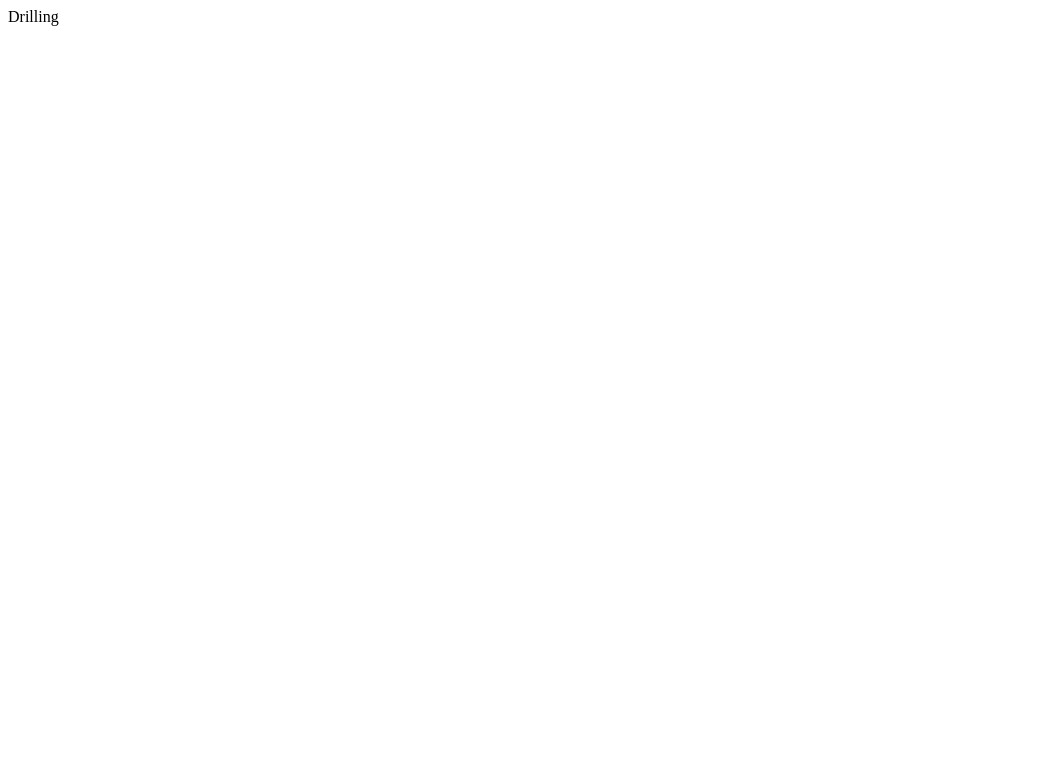
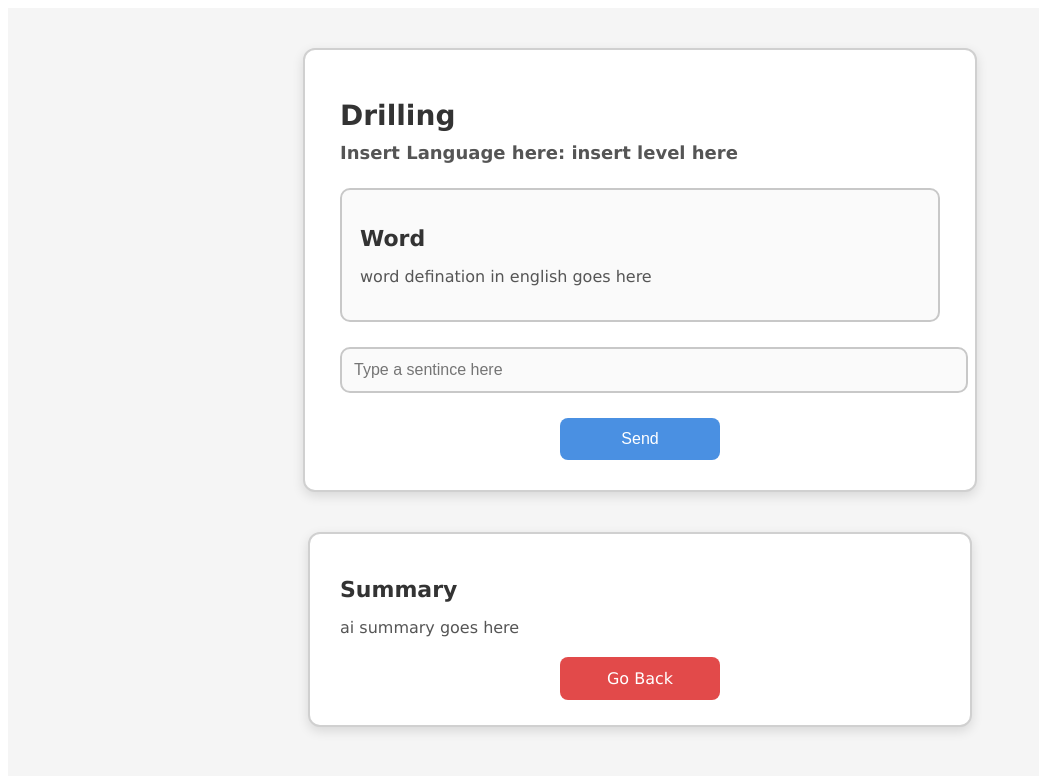
Before and after one commit to Spiderasasen/Learning-a-Language-with-AI, a React (Vite) app in the folder language_tutor/: page /drilling in a window 1280 px wide. Shown: the top 776 px of the page, without its empty margins (0-1039 px from the left). Built offline with nearby package versions, Linux system fonts and the light colour scheme.

Commit message:
finished the style section. now to work on adding the level and the language from the selection tab

```diff
--- a/language_tutor/src/pages/Drilling.jsx
+++ b/language_tutor/src/pages/Drilling.jsx
@@ -1,6 +1,36 @@
+import "../styles/main.css"
+import "../styles/drilling.css"
+import {NavLink} from "react-router-dom";
+
 function Drilling() {
     return (
-        <div>Drilling</div>
+        <div className="main">
+            <div id="drilling_card">
+                <div className="card-title">
+                    <h1>Drilling</h1>
+                    <h2>Insert Language here: insert level here</h2>
+                </div>
+                <div id="drilling_content">
+                    <h2>Word</h2>
+                    <p>word defination in english goes here</p>
+                </div>
+                <div id="user_input">
+                    <input type="text" placeholder="Type a sentince here"/>
+                </div>
+                <div className="card-footer">
+                    <button>Send</button>
+                </div>
+            </div>
+            <div id="ai_summary">
+                <div className="summary">
+                    <h2>Summary</h2>
+                    <p>ai summary goes here</p>
+                </div>
+                <div className="button_sectiont">
+                    <NavLink to="/selection" className="button">Go Back</NavLink>
+                </div>
+            </div>
+        </div>
     )
 }
 export default Drilling;
--- /dev/null
+++ b/language_tutor/src/styles/drilling.css
@@ -0,0 +1,130 @@
+/* Leave button */
+.button_sectiont {
+    margin-top: 20px;
+    text-align: center;
+}
+
+.button_sectiont .button {
+    width: 160px;
+    padding: 12px 0;
+    font-size: 16px;
+    background-color: #e24a4a;
+    color: white;
+    border: none;
+    border-radius: 8px;
+    cursor: pointer;
+    transition: background-color 0.2s ease, box-shadow 0.2s ease;
+}
+
+.button_sectiont .button:hover {
+    background-color: #c03b3b;
+    box-shadow: 0 3px 8px rgba(0,0,0,0.15);
+}
+
+.button_sectiont .button:active {
+    background-color: #a83434;
+}
+
+/* Main wrapper */
+.main {
+    display: flex;
+    flex-direction: column;
+    align-items: center;
+    padding: 40px 0;
+    background-color: #f5f5f5;
+    min-height: 100vh;
+}
+
+/* Drilling card */
+#drilling_card {
+    width: 600px;
+    background-color: #ffffff;
+    border: 2px solid #d0d0d0;
+    border-radius: 12px;
+    padding: 30px 35px;
+    box-shadow: 0 4px 12px rgba(0,0,0,0.12);
+    margin-bottom: 40px;
+}
+
+/* Drilling content section */
+#drilling_content {
+    margin-top: 25px;
+    background-color: #fafafa;
+    border: 2px solid #c8c8c8;
+    padding: 18px;
+    border-radius: 10px;
+}
+
+#drilling_content h2 {
+    font-size: 22px;
+    margin-bottom: 8px;
+    color: #333;
+}
+
+#drilling_content p {
+    font-size: 16px;
+    color: #555;
+}
+
+/* User input section */
+#user_input {
+    margin-top: 25px;
+}
+
+#user_input input {
+    width: 100%;
+    padding: 12px;
+    font-size: 16px;
+    border: 2px solid #c8c8c8;
+    border-radius: 10px;
+    background-color: #fafafa;
+}
+
+/* Footer buttons (Send) */
+.card-footer {
+    margin-top: 25px;
+    display: flex;
+    justify-content: center;
+}
+
+.card-footer button {
+    width: 160px;
+    padding: 12px 0;
+    font-size: 16px;
+    background-color: #4a90e2;
+    color: white;
+    border: none;
+    border-radius: 8px;
+    cursor: pointer;
+    transition: background-color 0.2s ease, box-shadow 0.2s ease;
+}
+
+.card-footer button:hover {
+    background-color: #3b7ac0;
+    box-shadow: 0 3px 8px rgba(0,0,0,0.15);
+}
+
+.card-footer button:active {
+    background-color: #346ea8;
+}
+
+/* Summary card (unchanged structure, styled to match) */
+#ai_summary {
+    width: 600px;
+    background-color: #ffffff;
+    border: 2px solid #d0d0d0;
+    border-radius: 12px;
+    padding: 25px 30px;
+    box-shadow: 0 4px 12px rgba(0,0,0,0.12);
+}
+
+.summary h2 {
+    font-size: 22px;
+    margin-bottom: 10px;
+    color: #333;
+}
+
+.summary p {
+    font-size: 16px;
+    color: #555;
+}
```
